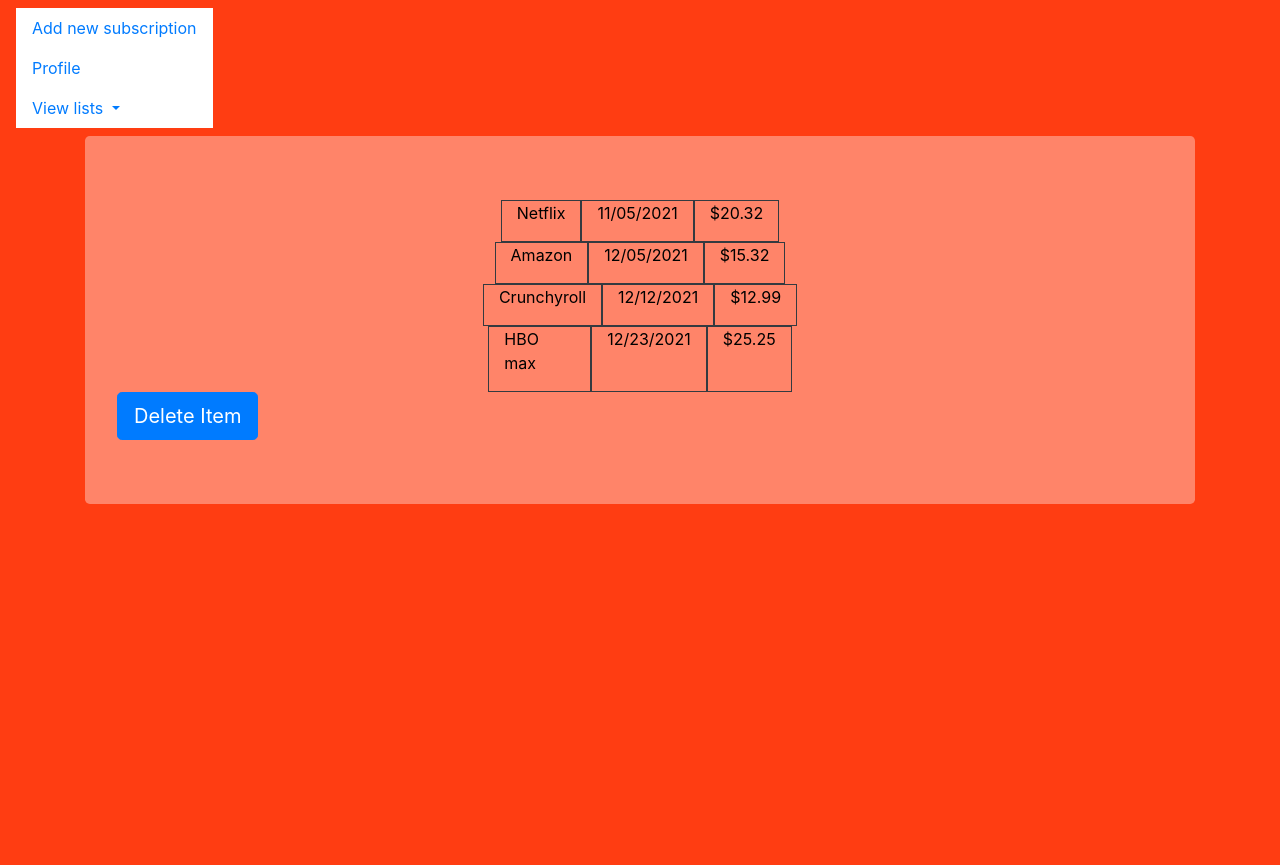
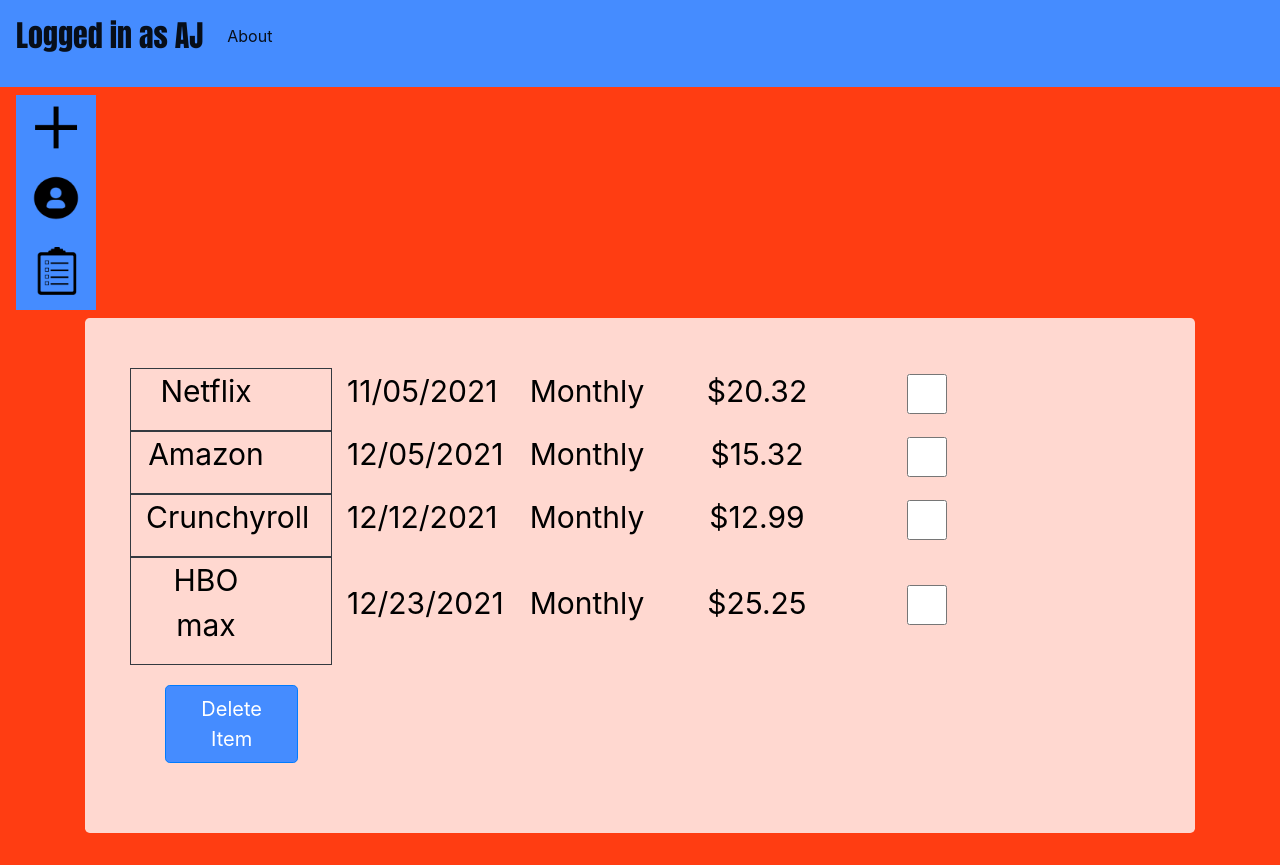
Before and after one commit to nsdang/penny-pinchers, a website: page pages/index.html in a window 1280 px wide. Before the commit the page ends 800 px from the top, so only its background shows below. Drawn offline with nearby package versions, Linux system fonts and the light colour scheme; files whose address does not match are found by name.

Commit message:
Made updates to Index.html and added images used

```diff
--- a/pages/index.html
+++ b/pages/index.html
@@ -5,10 +5,26 @@
 
 <!-- Set the page to the width of the device and set the zoon level -->
 <meta name="viewport" content="width=device-width, initial-scale=1, shrink-to-fit=no">
-<title>Bootstrap Tutorial</title>
+<title>Penny Pinching site</title>
 <link rel="stylesheet" href="https://cdn.jsdelivr.net/npm/bootstrap@4.6.0/dist/css/bootstrap.min.css" integrity="sha384-B0vP5xmATw1+K9KRQjQERJvTumQW0nPEzvF6L/Z6nronJ3oUOFUFpCjEUQouq2+l" crossorigin="anonymous">
 
 <style>
+.p1 {
+  font-family: Impact, Haettenschweiler, "Franklin Gothic Bold";
+  font-size: 30px;
+  text-align: center;
+}
+.p2 {
+  font-family: Impact, Haettenschweiler, "Franklin Gothic Bold";
+}
+
+input.big-checkbox {width: 100px; height: 40px;}
+.container > div {
+  background-color: rgba(255, 255, 255, 0.8);
+  text-align: center;
+  padding: 50px 60px;
+  font-size: 30px;
+}
 .jumbotron{
     background-color:#FF8469;
     color:black;
@@ -27,29 +43,35 @@
 
 </head>
 <body style="background-color:#FF3D12;">
-<nav class="navbar navbar-expand-lg navbar-light">
+<nav class="navbar navbar-expand-lg navbar-light" style="background-color:#458CFF;">
+  <a class="navbar-brand" href="#"><p class="p1">Logged in as AJ</p></a>
+  <button class="navbar-toggler" type="button" data-toggle="collapse" data-target="#navbarNav" aria-controls="navbarNav" aria-expanded="false" aria-label="Toggle navigation">
+    <span class="navbar-toggler-icon"></span>
+  </button>
+  <div class="collapse navbar-collapse" id="navbarNav">
+    <ul class="navbar-nav">
+      <li class="nav-item active">
+        <a class="nav-link" href="#"><p>About </p><span class="sr-only">(current)</span></a>
+      </li>
+    </ul>
+  </div>
+</nav>
+
+<nav class="navbar navbar-expand-lg navbar-light" style="font-size: larger;">
   <button class="navbar-toggler" type="button" data-toggle="collapse" data-target="#navbarSupportedContent" aria-controls="navbarSupportedContent" aria-expanded="false" aria-label="Toggle navigation">
     <span class="navbar-toggler-icon"></span>
   </button>
 
   <div class="collapse navbar-collapse" id="navbarSupportedContent" bg-812F1D>
-    <ul class="nav flex-column bg-white">
-      <li class="nav-item active">
-        <a class="nav-link" href="#">Add new subscription <span class="sr-only">(current)</span></a>
+    <ul class="nav flex-column" style="background-color:#458CFF;">
+      <li class="nav-item active" align="center">
+        <a class="nav-link" href="#"><input type="image" src="plus.png" alt="Submit" width="48" height="48"> <span class="sr-only">(current)</span></a>
       </li>
-      <li class="nav-item">
-        <a class="nav-link" href="#">Profile</a>
+      <li class="nav-item" align="center">
+        <a class="nav-link" href="#"><input type="image" src="profile.png" alt="Submit" width="48" height="48"></a>
       </li>
-      <li class="nav-item dropdown">
-        <a class="nav-link dropdown-toggle" href="#" id="navbarDropdown" role="button" data-toggle="dropdown" aria-haspopup="true" aria-expanded="false">
-          View lists
-        </a>
-        <div class="dropdown-menu" bg-#812F1D aria-labelledby="navbarDropdown" background-color:#812F1D;>
-          <a class="dropdown-item" href="#">Warner bros Subscriptions</a>
-          <a class="dropdown-item" href="#">Disney's subscriptions</a>
-          <div class="dropdown-divider"></div>
-          <a class="dropdown-item p-3 mb-2 bg-#812F1D" href="#">IDK</a>
-        </div>
+      <li class="nav-item" align="center">
+        <a class="nav-link" href="#"><input type="image" src="list.png" alt="Submit" width="48" height="48"></a>
       </li>
     </ul>
 
@@ -68,91 +90,115 @@
 <div class="container">
 
 	<div class = "jumbotron">
-		<div class="row justify-content-md-center">
+
+		<div class="row align-items-center">
 
 <span class="border border-dark">
-<div class="col col-lg-2">
+<div class="col-9 col-sm-5 col-lg-9" style="width: 200px;">
 <p>Netflix
 </div>
 </span>
 
-<span class="border border-dark">
-<div class="col col-lg-2">
+<div class="col col-lg-2" style="width: 200px;">
 <p>11/05/2021
 </div>
-</span>
+
+<div class="col col-lg-2" style="width: 200px;">
+<p>Monthly
+</div>
+
+<div class="col col-lg-2" style="width: 200px;">
+<p>$20.32
+</div>
+
+<div class = "col col-lg-2" style="width: 200px;">
+  <input class="big-checkbox" type="checkbox" value="" id="flexCheckDefault">
+</div>
+</div>
+
+<div class="row align-items-center">
 
 <span class="border border-dark">
-<div class="col col-lg-2">
-<p>$20.32
-</div>
-</span>
-		</div>
-	<div class="row justify-content-md-center">
-
-<span class="border border-dark">
-<div class="col col-lg-2">
+<div class="col-9 col-sm-5 col-lg-9" style="width: 200px;">
 <p>Amazon
 </div>
 </span>
 
-<span class="border border-dark">
-<div class="col col-lg-2">
+<div class="col col-lg-2" style="width: 200px;">
 <p>12/05/2021
 </div>
-</span>
+
+<div class="col col-lg-2" style="width: 200px;">
+<p>Monthly
+</div>
+
+<div class="col col-lg-2" style="width: 200px;">
+<p>$15.32
+</div>
+
+<div class = "col col-lg-2" style="width: 200px;">
+  <input class="big-checkbox" type="checkbox" value="" id="flexCheckDefault">
+</div>
+
+		</div>
+	<div class="row align-items-center">
 
 <span class="border border-dark">
-<div class="col col-lg-2">
-<p>$15.32
-</div>
-</span>
-		</div>
-	<div class="row justify-content-md-center">
-
-<span class="border border-dark">
-<div class="col col-lg-2">
+<div class="col-9 col-sm-5 col-lg-9" style="width: 200px;">
 <p>Crunchyroll
 </div>
 </span>
 
+<div class="col col-lg-2" style="width: 200px;">
+<p>12/12/2021
+</div>
+
+<div class="col col-lg-2" style="width: 200px;">
+<p>Monthly
+</div>
+
+<div class="col col-lg-2" style="width: 200px;">
+<p>$12.99
+</div>
+
+<div class = "col col-lg-2" style="width: 200px;">
+  <input class="big-checkbox" type="checkbox" value="" id="flexCheckDefault">
+</div>
+
+		</div>
+	<div class="row align-items-center">
+
 <span class="border border-dark">
-<div class="col col-lg-2">
-<p>12/12/2021
+<div class="col-9 col-sm-5 col-lg-9" style="width: 200px;">
+<p font-size="50px">HBO max
 </div>
 </span>
 
-<span class="border border-dark">
-<div class="col col-lg-2">
-<p>$12.99
-</div>
-</span>
-		</div>
-	<div class="row justify-content-md-center">
-
-<span class="border border-dark">
-<div class="col col-lg-2">
-<p>HBO max
-</div>
-</span>
-
-<span class="border border-dark">
-<div class="col col-lg-2">
+<div class="col col-lg-2" style="width: 200px;">
 <p>12/23/2021
 </div>
-</span>
 
-<span class="border border-dark">
-<div class="col col-lg-2">
+<div class="col col-lg-2" style="width: 200px;">
+<p>Monthly
+</div>
+
+<div class="col col-lg-2" style="width: 200px;">
 <p>$25.25
 </div>
-</span>
+
+<div class = "col col-lg-2" style="width: 200px;">
+  <input class="big-checkbox" type="checkbox" value="" id="flexCheckDefault">
+</div>
+
 		</div>
 
 
-
-	<a class="btn btn-primary btn-lg" href="#" role="button">Delete Item</a>
-
+<div class="row align-items-center" align="center" style="padding:20px;">
+	<div class="col col-lg-2" style="width: 200px;" align ="center">
+	<a class="btn btn-primary btn-lg" href="#" role="button" style="background-color:#458CFF;">
+Delete Item</a>
+</div>
+</div>
 </div>
 <script src="https://code.jquery.com/jquery-3.5.1.slim.min.js" integrity="sha384-DfXdz2htPH0lsSSs5nCTpuj/zy4C+OGpamoFVy38MVBnE+IbbVYUew+OrCXaRkfj" crossorigin="anonymous"></script>
 <script src="https://cdn.jsdelivr.net/npm/bootstrap@4.6.0/dist/js/bootstrap.bundle.min.js" integrity="sha384-Piv4xVNRyMGpqkS2by6br4gNJ7DXjqk09RmUpJ8jgGtD7zP9yug3goQfGII0yAns" crossorigin="anonymous"></script>
```
Also changed, not shown: img/list.png (added), img/plus.png (added), img/profile.png (added).
